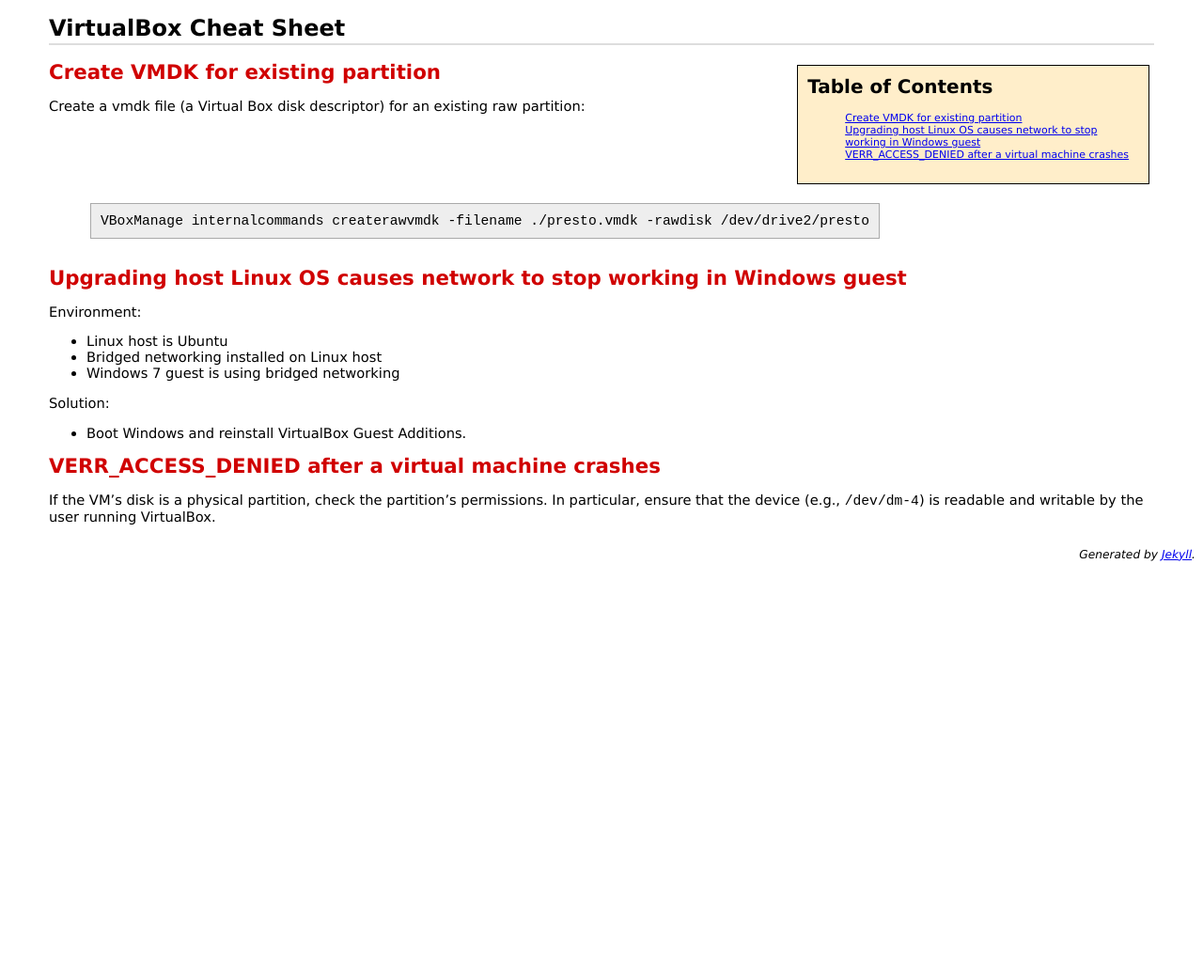
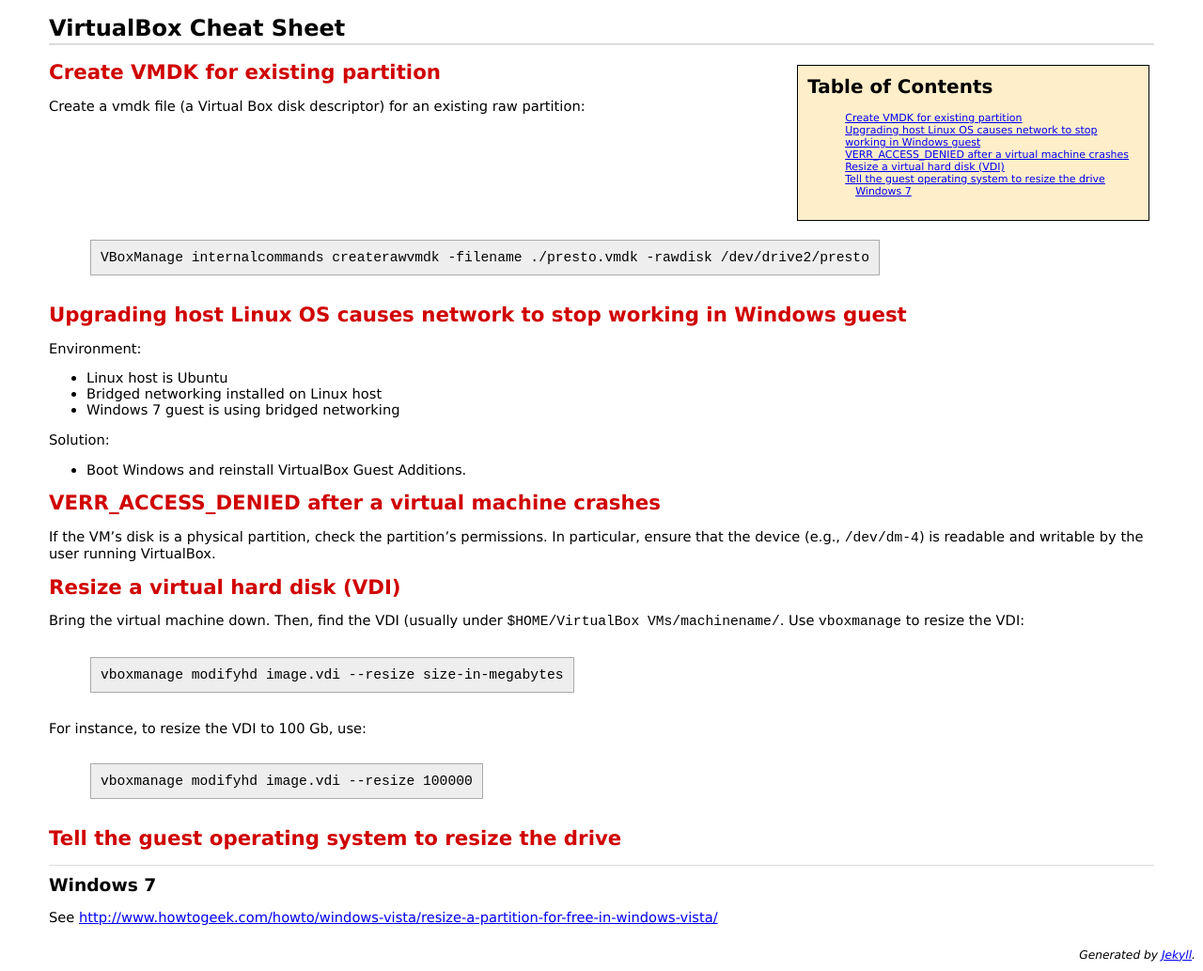
Before and after one commit to bmc/cheat-sheets, a Jekyll site: the page built from virtual-box.md, in a window 1280 px wide. Shown: the whole page at 94% size. Built offline with Jekyll 4.4.1, drawn with Linux system fonts in a browser that asks for light colours; before the commit the page ends 900 px from its top, so only the background shows below that.

Commit message:
resize a VDI

```diff
--- a/virtual-box.md
+++ b/virtual-box.md
@@ -27,3 +27,21 @@ Solution:
 If the VM's disk is a physical partition, check the partition's permissions. In
 particular, ensure that the device (e.g., `/dev/dm-4`) is readable and writable
 by the user running VirtualBox.
+
+# Resize a virtual hard disk (VDI)
+
+Bring the virtual machine down. Then, find the VDI (usually under
+`$HOME/VirtualBox VMs/machinename/`. Use `vboxmanage` to resize the
+VDI:
+
+    vboxmanage modifyhd image.vdi --resize size-in-megabytes
+
+For instance, to resize the VDI to 100 Gb, use:
+
+    vboxmanage modifyhd image.vdi --resize 100000
+
+# Tell the guest operating system to resize the drive
+
+## Windows 7
+
+See <http://www.howtogeek.com/howto/windows-vista/resize-a-partition-for-free-in-windows-vista/>
```
